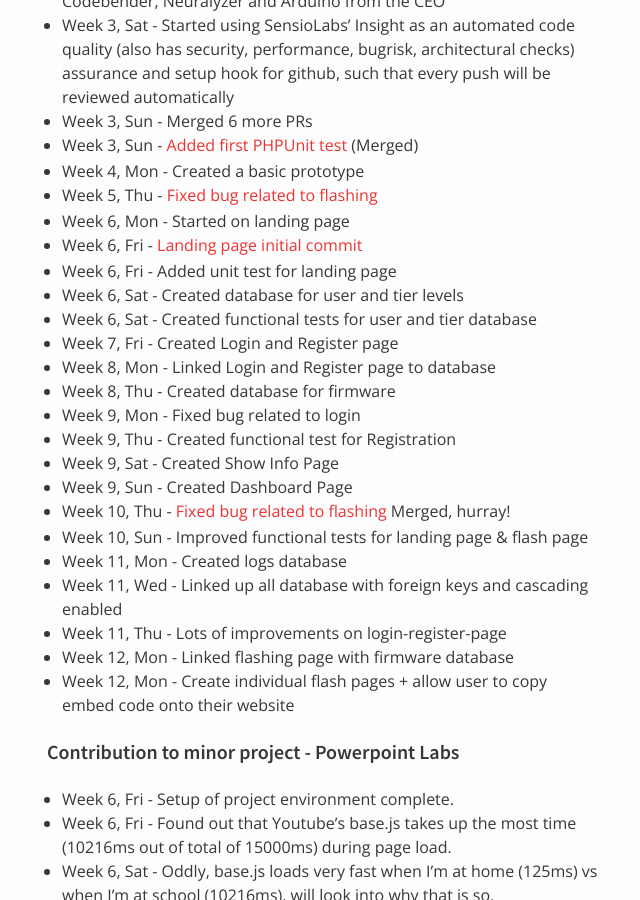
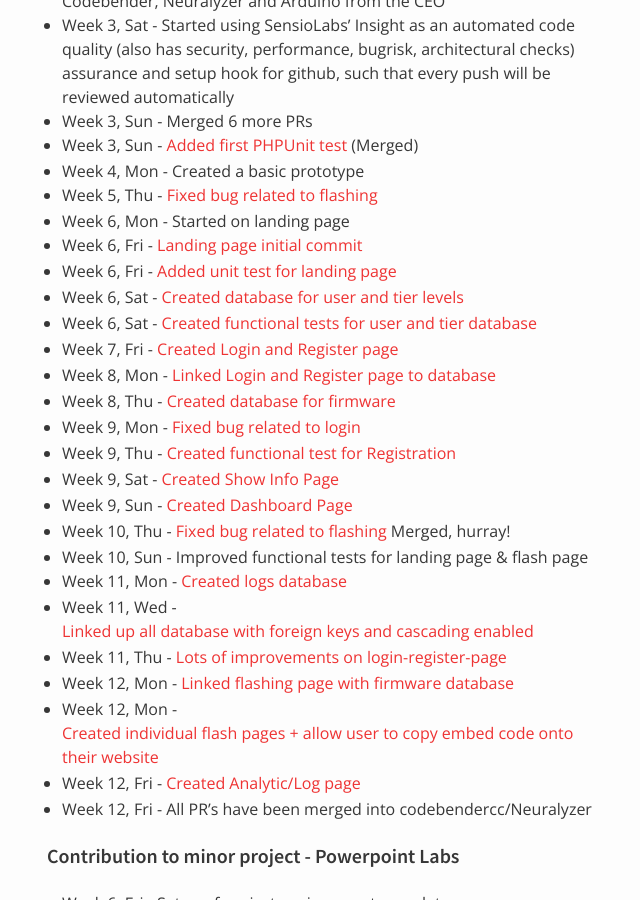
Before and after one commit to nus-oss/cs3281-AY1516S2-website, a Jekyll site: the page built from teams/codebender.md, in a window 1280 px wide and 900 px high, scrolled down 10503 px. Shown: the whole window, without its empty margins (323-963 px from the left). Built offline with Jekyll 4.4.1, drawn with Linux system fonts in a browser that asks for light colours.

Commit message:
Alex update progress

```diff
--- a/teams/codebender.md
+++ b/teams/codebender.md
@@ -49,9 +49,9 @@
 * [x] Create log/analytics database - Week 10
 * [x] Link firmware database and flashing page - Week 11
 * [x] Create individual firmware flash page and embed code - Week 11
-* [ ] Create Analytic page - Week 12
-* [ ] Integration - Week 12
-* [ ] Buffer - Week 13
+* [x] Create Analytic page - Week 12
+* [x] Integration - Week 12
+* [x] Buffer - Week 13
 
 ## Workplan for Eratosthenes
 
@@ -318,23 +318,25 @@
 * Week 5, Thu - [Fixed bug related to flashing](https://github.com/codebendercc/Neuralyzer/pull/23)
 * Week 6, Mon - Started on landing page
 * Week 6, Fri - [Landing page initial commit](https://github.com/codebendercc/Neuralyzer/pull/24)
-* Week 6, Fri - Added unit test for landing page
-* Week 6, Sat - Created database for user and tier levels
-* Week 6, Sat - Created functional tests for user and tier database
-* Week 7, Fri - Created Login and Register page
-* Week 8, Mon - Linked Login and Register page to database
-* Week 8, Thu - Created database for firmware
-* Week 9, Mon - Fixed bug related to login
-* Week 9, Thu - Created functional test for Registration
-* Week 9, Sat - Created Show Info Page
-* Week 9, Sun - Created Dashboard Page
+* Week 6, Fri - [Added unit test for landing page](https://github.com/codebendercc/Neuralyzer/pull/25)
+* Week 6, Sat - [Created database for user and tier levels](https://github.com/codebendercc/Neuralyzer/pull/26)
+* Week 6, Sat - [Created functional tests for user and tier database](https://github.com/codebendercc/Neuralyzer/pull/26)
+* Week 7, Fri - [Created Login and Register page](https://github.com/codebendercc/Neuralyzer/pull/28)
+* Week 8, Mon - [Linked Login and Register page to database](https://github.com/codebendercc/Neuralyzer/pull/28)
+* Week 8, Thu - [Created database for firmware](https://github.com/codebendercc/Neuralyzer/pull/40)
+* Week 9, Mon - [Fixed bug related to login](https://github.com/codebendercc/Neuralyzer/pull/28)
+* Week 9, Thu - [Created functional test for Registration](https://github.com/codebendercc/Neuralyzer/pull/28)
+* Week 9, Sat - [Created Show Info Page](https://github.com/codebendercc/Neuralyzer/pull/35)
+* Week 9, Sun - [Created Dashboard Page](https://github.com/codebendercc/Neuralyzer/pull/34)
 * Week 10, Thu - [Fixed bug related to flashing](https://github.com/codebendercc/Neuralyzer/pull/23) Merged, hurray!
 * Week 10, Sun - Improved functional tests for landing page & flash page
-* Week 11, Mon - Created logs database
-* Week 11, Wed - Linked up all database with foreign keys and cascading enabled
-* Week 11, Thu - Lots of improvements on login-register-page
-* Week 12, Mon - Linked flashing page with firmware database
-* Week 12, Mon - Create individual flash pages + allow user to copy embed code onto their website
+* Week 11, Mon - [Created logs database](https://github.com/codebendercc/Neuralyzer/pull/36)
+* Week 11, Wed - [Linked up all database with foreign keys and cascading enabled](https://github.com/codebendercc/Neuralyzer/pull/37)
+* Week 11, Thu - [Lots of improvements on login-register-page](https://github.com/codebendercc/Neuralyzer/pull/28)
+* Week 12, Mon - [Linked flashing page with firmware database](https://github.com/codebendercc/Neuralyzer/pull/38)
+* Week 12, Mon - [Created individual flash pages + allow user to copy embed code onto their website](https://github.com/codebendercc/Neuralyzer/pull/38)
+* Week 12, Fri - [Created Analytic/Log page](https://github.com/codebendercc/Neuralyzer/pull/43)
+* Week 12, Fri - All PR's have been merged into codebendercc/Neuralyzer
 
 #### Contribution to minor project - Powerpoint Labs
 * Week 6, Fri - Setup of project environment complete.
```
